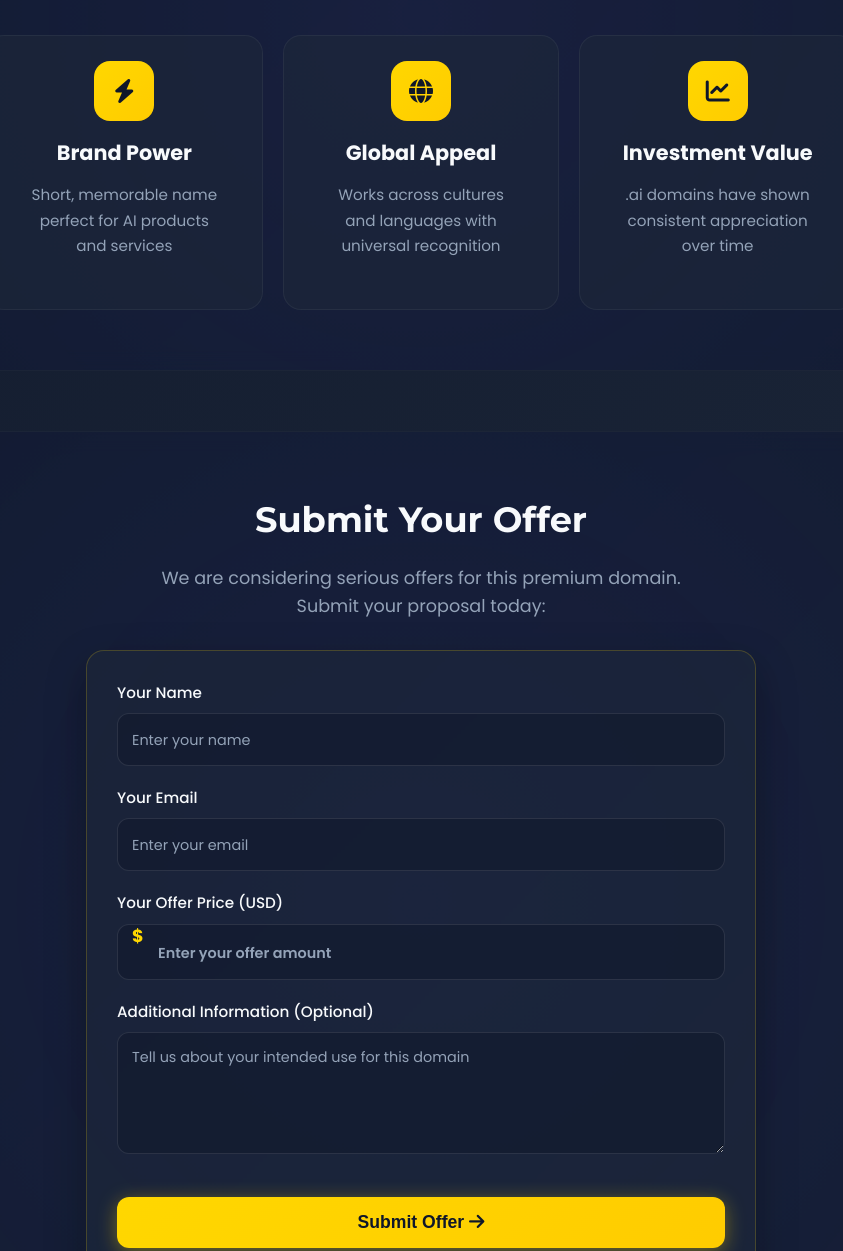
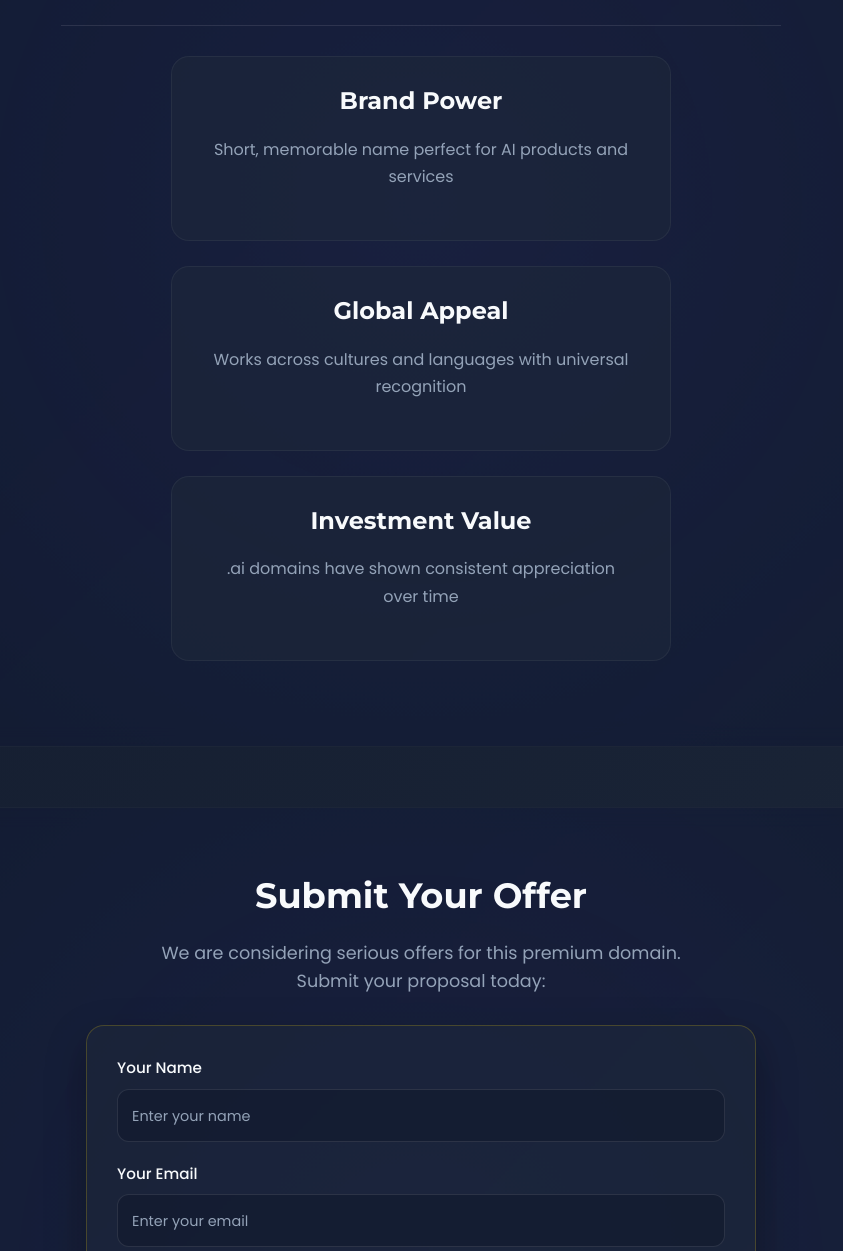
Before and after one commit to santoshbehera21/Zoeo-ai, a plain HTML site: page index.html in a window 1280 px wide. Shown: the part 1200-2451 px from the top of the page, without its empty margins (219-1062 px from the left). Drawn offline with Linux system fonts and the light colour scheme.

Commit message:
index.html

```diff
--- a/index.html
+++ b/index.html
@@ -233,51 +233,35 @@
             padding: 0 15px;
         }
 
-        .domain-highlights {
-            display: grid;
-            grid-template-columns: repeat(auto-fit, minmax(250px, 1fr));
-            gap: 20px;
-            margin-top: 40px;
-            padding: 0 15px;
+        .divider {
+            width: 80%;
+            height: 1px;
+            background: rgba(255, 255, 255, 0.1);
+            margin: 30px auto;
         }
 
-        .highlight-card {
+        .feature-card {
             background: rgba(30, 41, 59, 0.6);
             border-radius: 18px;
             padding: 25px;
             text-align: center;
             border: 1px solid var(--glass);
             transition: all 0.3s;
+            max-width: 500px;
+            margin: 0 auto 25px;
         }
 
-        .highlight-card:hover {
-            transform: translateY(-8px);
-            border-color: rgba(99, 102, 241, 0.3);
+        .feature-card h3 {
+            font-size: 1.5rem;
+            margin-bottom: 15px;
+            color: var(--light);
+            font-family: 'Montserrat', sans-serif;
         }
 
-        .highlight-icon {
-            width: 60px;
-            height: 60px;
-            background: linear-gradient(135deg, var(--gold), #ffcc00);
-            border-radius: 16px;
-            display: flex;
-            align-items: center;
-            justify-content: center;
-            margin: 0 auto 15px;
-            font-size: 24px;
-            color: var(--dark);
-        }
-
-        .highlight-card h3 {
-            font-size: 1.3rem;
-            margin-bottom: 12px;
-            color: var(--light);
-        }
-
-        .highlight-card p {
+        .feature-card p {
+            font-size: 1rem;
+            color: var(--gray);
             text-align: center;
-            font-size: 0.95rem;
-            color: var(--gray);
         }
 
         /* Offer Form Section */
@@ -372,26 +356,6 @@
         .form-group textarea::placeholder {
             color: var(--gray);
             font-size: 0.9rem;
-        }
-
-        .offer-amount {
-            position: relative;
-        }
-
-        .offer-amount input {
-            padding-left: 40px;
-            font-size: 1.1rem;
-            font-weight: 600;
-        }
-
-        .currency-symbol {
-            position: absolute;
-            left: 15px;
-            top: 50%;
-            transform: translateY(-50%);
-            color: var(--gold);
-            font-size: 1.1rem;
-            font-weight: 700;
         }
 
         .submit-button {
@@ -500,6 +464,7 @@
 
             h1 {
                 font-size: 2.2rem;
+                line-height: 1.25;
             }
 
             .hero p {
@@ -526,15 +491,6 @@
 
             .offer-form {
                 padding: 25px;
-            }
-
-            .domain-highlights {
-                grid-template-columns: 1fr;
-                gap: 15px;
-            }
-
-            .highlight-card {
-                padding: 20px;
             }
         }
 
@@ -611,11 +567,6 @@
                 padding: 12px;
             }
 
-            .offer-amount input {
-                padding-left: 35px;
-                font-size: 1rem;
-            }
-
             .submit-button {
                 padding: 14px;
                 font-size: 1rem;
@@ -655,8 +606,8 @@
                 padding: 0 10px;
             }
 
-            .domain-highlights {
-                padding: 0 10px;
+            .feature-card {
+                padding: 20px 15px;
             }
         }
     </style>
@@ -683,7 +634,7 @@
                 <div class="domain-badge floating">
                     <i class="fas fa-certificate"></i> Ultra Premium Domain
                 </div>
-                <h1>Acquire the Exclusive <span>Zoeo.ai</span> Domain</h1>
+                <h1>Acquire the Exclusive<br><span>Zoeo.ai</span> Domain</h1>
                 <p>Zoeo.ai is a highly valuable domain name in the artificial intelligence space. Short, memorable, and brandable, this premium domain represents a unique opportunity to establish a powerful presence in the rapidly growing AI industry.</p>
 
                 <div class="domain-value floating">
@@ -703,28 +654,21 @@
 
                 <p>The .ai extension has become the gold standard for AI companies, startups, and innovators. Owning Zoeo.ai positions your brand at the forefront of the artificial intelligence revolution and gives instant credibility in this competitive space.</p>
 
-                <div class="domain-highlights">
-                    <div class="highlight-card">
-                        <div class="highlight-icon">
-                            <i class="fas fa-bolt"></i>
-                        </div>
+                <div class="divider"></div>
+
+                <div class="feature-card">
                     <h3>Brand Power</h3>
                     <p>Short, memorable name perfect for AI products and services</p>
                 </div>
-                    <div class="highlight-card">
-                        <div class="highlight-icon">
-                            <i class="fas fa-globe"></i>
-                        </div>
+
+                <div class="feature-card">
                     <h3>Global Appeal</h3>
                     <p>Works across cultures and languages with universal recognition</p>
                 </div>
-                    <div class="highlight-card">
-                        <div class="highlight-icon">
-                            <i class="fas fa-chart-line"></i>
-                        </div>
+
+                <div class="feature-card">
                     <h3>Investment Value</h3>
                     <p>.ai domains have shown consistent appreciation over time</p>
-                    </div>
                 </div>
             </div>
         </div>
@@ -748,9 +692,8 @@
                         <input type="email" id="email" placeholder="Enter your email" required>
                     </div>
 
-                    <div class="form-group offer-amount">
+                    <div class="form-group">
                         <label for="offer">Your Offer Price (USD)</label>
-                        <div class="currency-symbol">$</div>
                         <input type="number" id="offer" placeholder="Enter your offer amount" min="10000" required>
                     </div>
 
@@ -797,17 +740,6 @@
             }
         });
 
-        // Add floating animation to cards
-        document.querySelectorAll('.highlight-card').forEach(card => {
-            card.addEventListener('mouseenter', function() {
-                this.classList.add('floating');
-            });
-
-            card.addEventListener('mouseleave', function() {
-                this.classList.remove('floating');
-            });
-        });
-
         // Form submission handling
         document.getElementById('offerForm').addEventListener('submit', function(e) {
             e.preventDefault();
@@ -827,14 +759,6 @@
             // Reset form
             this.reset();
         });
-
-        // Ensure gradient text works on mobile
-        const gradientText = document.querySelector('.hero h1 span');
-        if (window.innerWidth < 768) {
-            gradientText.style.background = 'linear-gradient(135deg, #ffd700, #ffcc00)';
-            gradientText.style.webkitBackgroundClip = 'text';
-            gradientText.style.webkitTextFillColor = 'transparent';
-        }
     </script>
 </body>
 </html>
```
Lines whose indentation alone changed are shown as unchanged.
